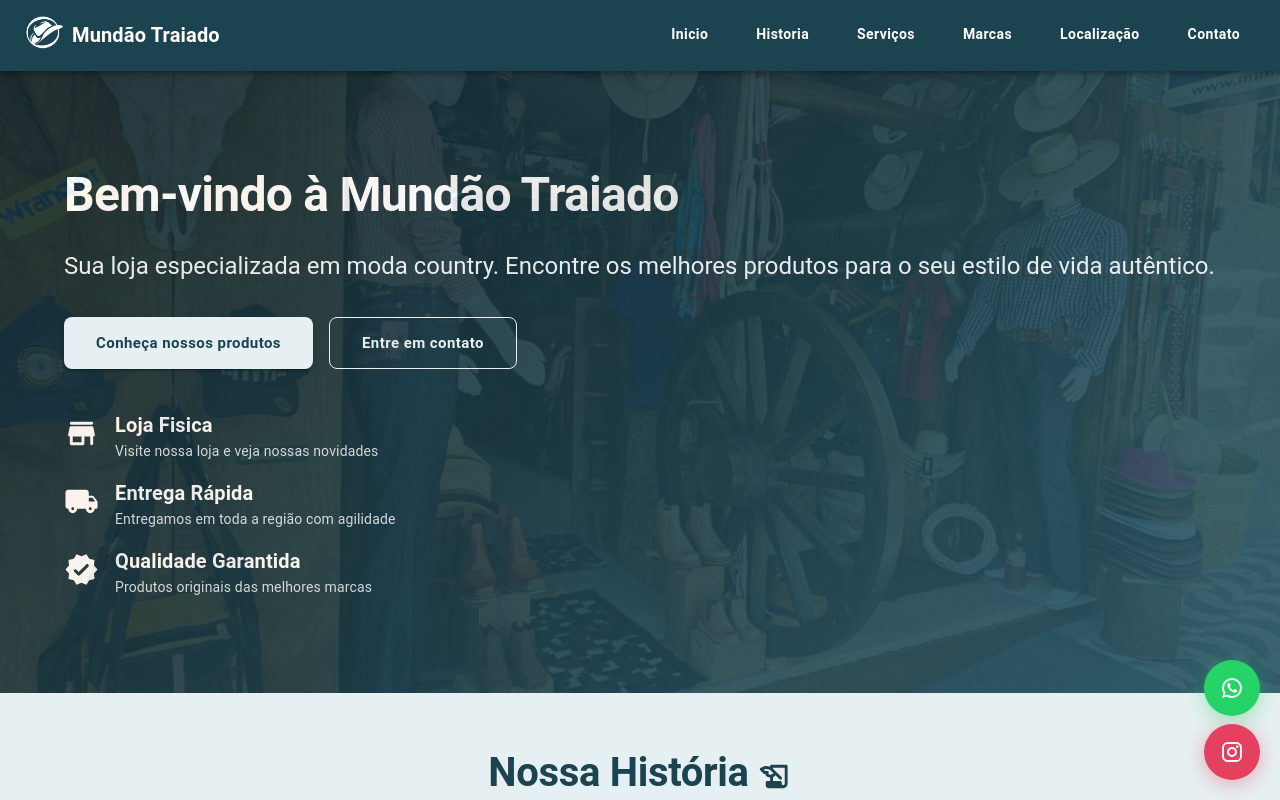
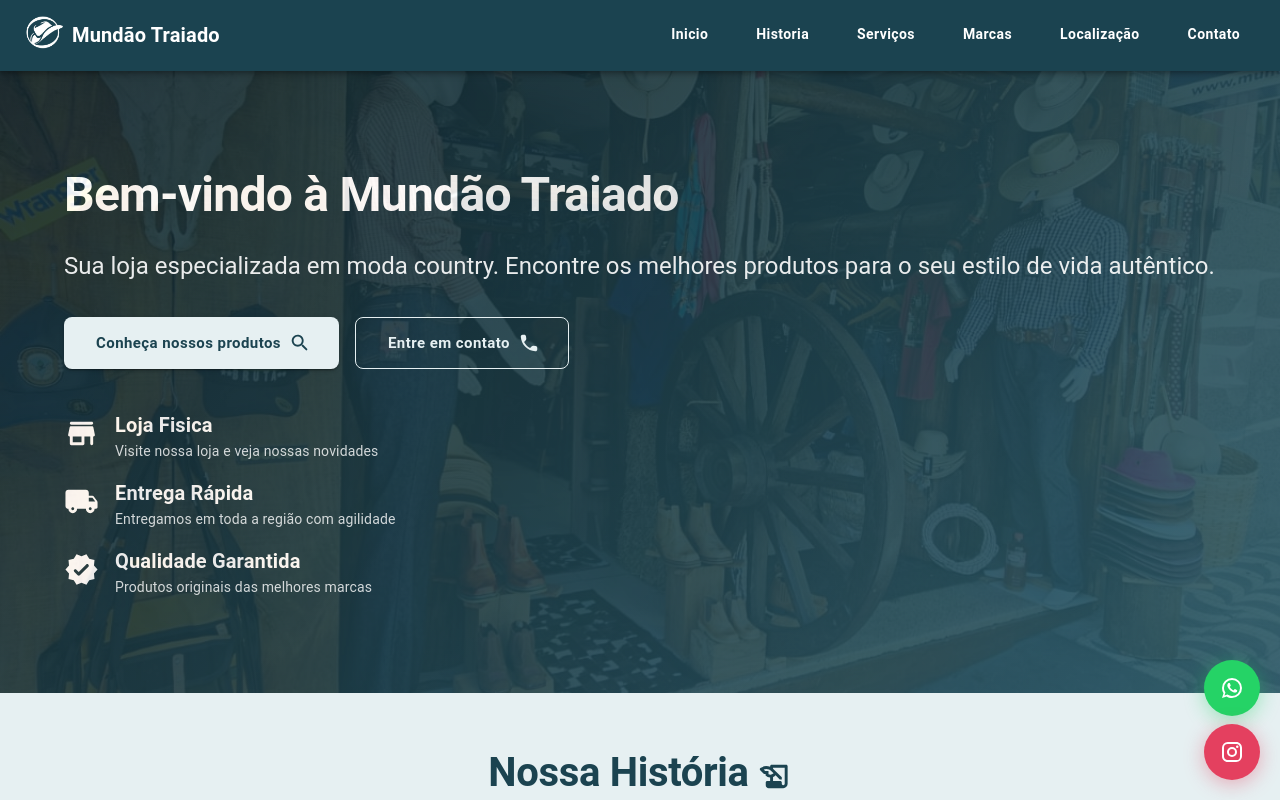
Before and after one commit to GustavoAzvdo/LandingPage-MT, a React (Vite) app: page / in a window 1280 px wide. Shown: the top 800 px of the page. Built offline with nearby package versions, Linux system fonts and the light colour scheme.

Commit message:
fix:/ os icones dos botoes do banner aparecem somente na tela de tamanho ''MD"

```diff
--- a/src/components/Banner/Banner.tsx
+++ b/src/components/Banner/Banner.tsx
@@ -1,5 +1,5 @@
-import { Box, Button, Container, Grid, Stack, Typography } from "@mui/material"
-import { StoreRounded, LocalShippingRounded, VerifiedRounded} from '@mui/icons-material';
+import { Box, Button, Container, Grid, Stack, Typography, useMediaQuery, useTheme } from "@mui/material"
+import { StoreRounded, LocalShippingRounded, VerifiedRounded, SearchRounded, CallRounded } from '@mui/icons-material';
 
 import banner from '../../../public/banner.jpg'
 
@@ -9,6 +9,8 @@ const infos = [
     { id: 3, icone: <VerifiedRounded fontSize="large" />, titulo: 'Qualidade Garantida', subtitulo: 'Produtos originais das melhores marcas' },
 ]
 const Banner = () => {
+    const theme = useTheme()
+    const isMdUp = useMediaQuery(theme.breakpoints.up("md"))
     return (
         <Box id='inicio'
             sx={{
@@ -67,7 +69,7 @@ const Banner = () => {
                                     px: 4,
                                     py: 1.5,
                                 }}
-
+                                endIcon={isMdUp ? <SearchRounded /> : null}
                             >
                                 Conheça nossos produtos
                             </Button>
@@ -84,15 +86,15 @@ const Banner = () => {
                                     px: 4,
                                     py: 1.5,
                                 }}
-
+                                endIcon={isMdUp ? <CallRounded /> : null}
                             >
                                 Entre em contato
                             </Button>
                         </Box>
-                        <Stack direction='column' sx={{mt: 5}} gap={2}>
+                        <Stack direction='column' sx={{ mt: 5 }} gap={2}>
                             {infos.map((info) => (
 
-                                <Box key={info.id} sx={{ display: 'flex', alignItems: 'center',  }} gap={2} >
+                                <Box key={info.id} sx={{ display: 'flex', alignItems: 'center', }} gap={2} >
                                     <Box>
                                         {info.icone}
                                     </Box>
@@ -100,7 +102,7 @@ const Banner = () => {
                                         <Typography variant="h6" sx={{ fontWeight: 600 }}>
                                             {info.titulo}
                                         </Typography>
-                                         <Typography variant="body2" sx={{ opacity: 0.8 }}>
+                                        <Typography variant="body2" sx={{ opacity: 0.8 }}>
                                             {info.subtitulo}
                                         </Typography>
                                     </Box>
```
